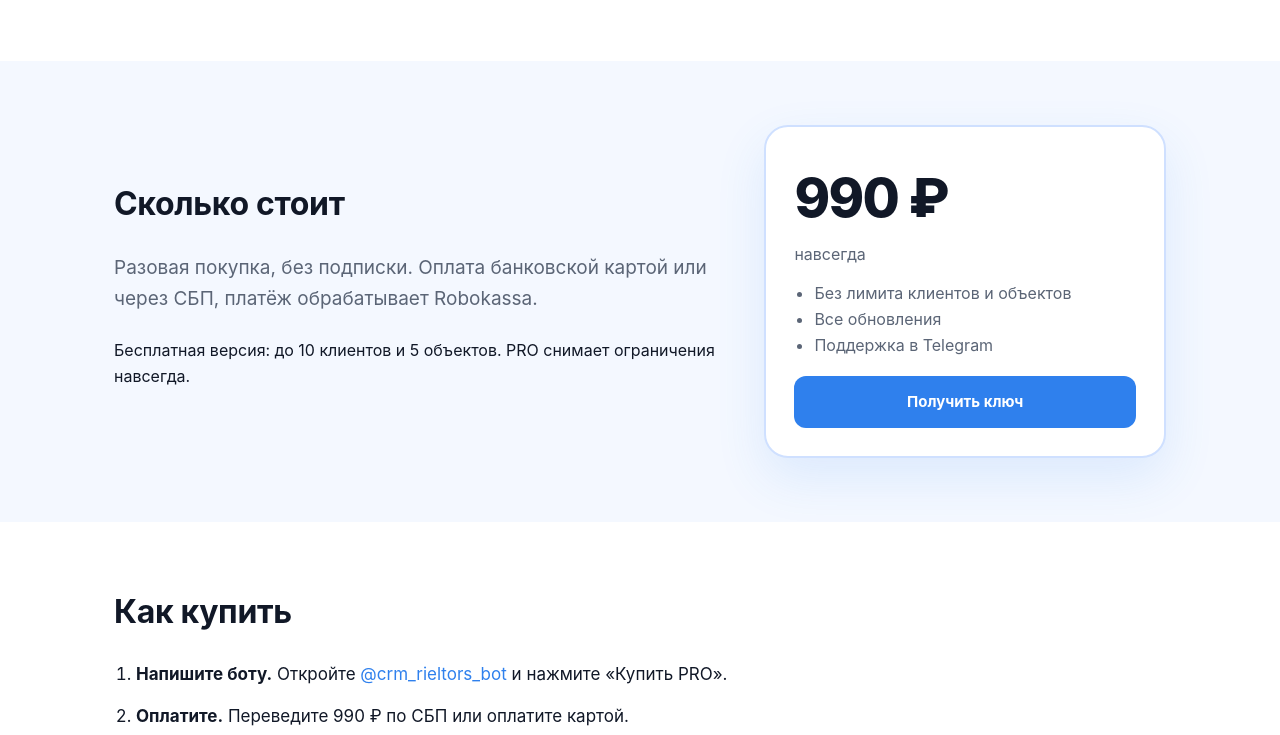
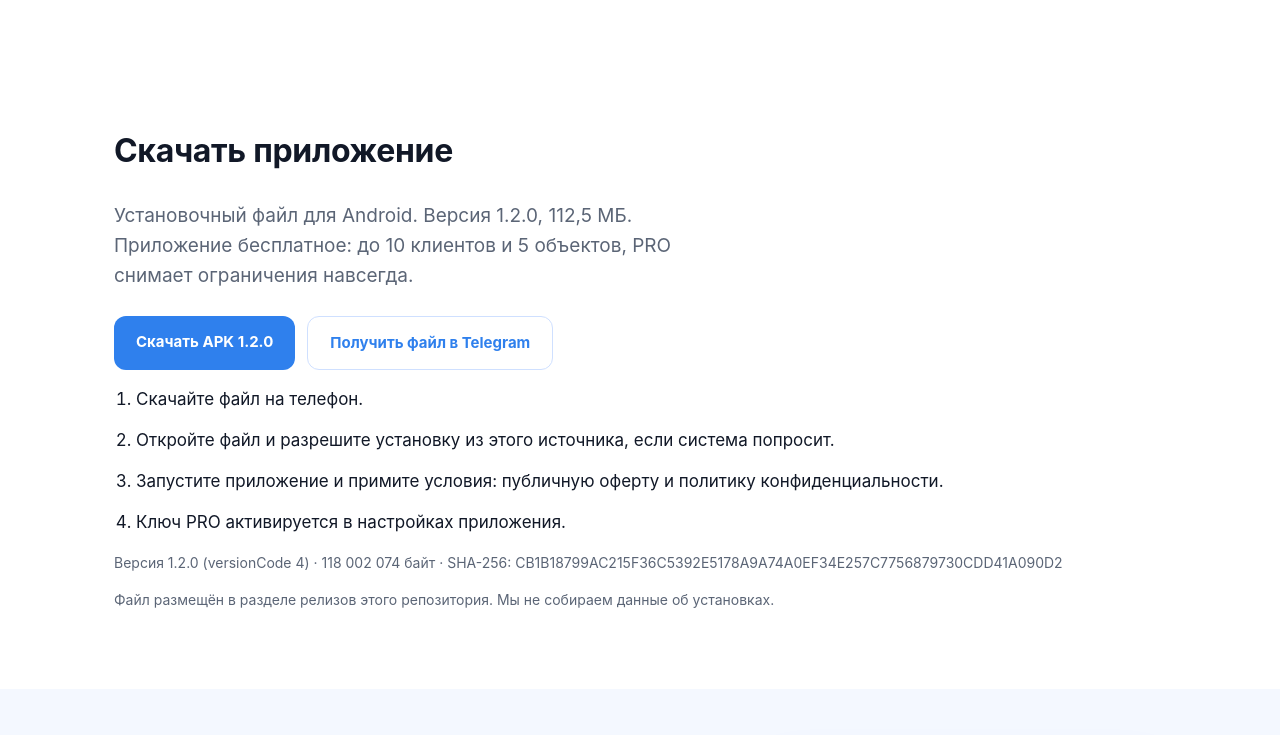
Before and after one commit to VitaliySkorickiy/crm-rieltor-site, a plain HTML site: page index.html in a window 1280 px wide. Shown: the part 1445-2180 px from the top of the page. Drawn offline with Linux system fonts and the light colour scheme.

Commit message:
feat: раздел скачивания APK на сайте

```diff
--- a/index.html
+++ b/index.html
@@ -14,6 +14,7 @@
     <a class="brand" href="index.html"><img src="icon.png" alt=""> CRM Риелтор</a>
     <nav>
       <a href="index.html#features">Возможности</a>
+      <a href="index.html#download">Скачать</a>
       <a href="index.html#price">Цена</a>
       <a href="index.html#docs">Документы</a>
       <a href="index.html#contacts">Контакты</a>
@@ -28,8 +29,8 @@
       <h1>Клиенты, объекты и задачи — в одном приложении</h1>
       <p class="lead">Работает без интернета. Данные хранятся только на телефоне. Голосовой ввод заполняет карточки, а презентация уходит клиенту без контактов собственника.</p>
       <div class="actions">
-        <a class="btn" href="https://t.me/crm_rieltors_bot">Купить в Telegram</a>
-        <a class="btn ghost" href="#features">Возможности</a>
+        <a class="btn" href="#download">Скачать APK</a>
+        <a class="btn ghost" href="https://t.me/crm_rieltors_bot">Купить PRO — 990 ₽</a>
       </div>
       <p class="note">990 ₽ навсегда · без подписки · бесплатно до 10 клиентов и 5 объектов</p>
     </div>
@@ -51,6 +52,25 @@
       <div class="feature"><span class="num">08</span><h3>Презентация без лишнего</h3><p>Фото и цена с характеристиками одним сообщением. Без контактов собственника и заметок.</p></div>
       <div class="feature"><span class="num">09</span><h3>Импорт из контактов</h3><p>Клиенты из телефонной книги: выбираете нужные контакты — карточки создаются пакетом, дубли по номеру отсекаются.</p></div>
     </div>
+  </div>
+</section>
+
+<section class="section" id="download">
+  <div class="wrap">
+    <h2>Скачать приложение</h2>
+    <p class="lead">Установочный файл для Android. Версия 1.2.0, 112,5 МБ. Приложение бесплатное: до 10 клиентов и 5 объектов, PRO снимает ограничения навсегда.</p>
+    <div class="actions">
+      <a class="btn" href="https://github.com/VitaliySkorickiy/crm-rieltor-site/releases/download/v1.2.0/crm-rieltor-1.2.0.apk">Скачать APK 1.2.0</a>
+      <a class="btn ghost" href="https://t.me/crm_rieltors_bot">Получить файл в Telegram</a>
+    </div>
+    <ol class="steps">
+      <li>Скачайте файл на телефон.</li>
+      <li>Откройте файл и разрешите установку из этого источника, если система попросит.</li>
+      <li>Запустите приложение и примите условия: публичную оферту и политику конфиденциальности.</li>
+      <li>Ключ PRO активируется в настройках приложения.</li>
+    </ol>
+    <p class="note">Версия 1.2.0 (versionCode 4) · 118 002 074 байт · SHA-256: CB1B18799AC215F36C5392E5178A9A74A0EF34E257C7756879730CDD41A090D2</p>
+    <p class="note">Файл размещён в разделе релизов этого репозитория. Мы не собираем данные об установках.</p>
   </div>
 </section>
 
@@ -82,7 +102,7 @@
       <li><strong>Оплатите.</strong> Переведите 990 ₽ по СБП или оплатите картой.</li>
       <li><strong>Получите ключ.</strong> Бот пришлёт ключ, активируйте его в «Настройках» приложения.</li>
     </ol>
-    <p class="note">Приложение для Android 7.0 и выше. Установочный файл и инструкция — в боте.</p>
+    <p class="note">Приложение для Android 7.0 и выше. Установочный файл — в разделе «Скачать» или в боте.</p>
   </div>
 </section>
 
--- a/style.css
+++ b/style.css
@@ -20,6 +20,7 @@ body {
 a { color: var(--accent); text-decoration: none; }
 a:hover { text-decoration: underline; }
 .wrap { max-width: 1100px; margin: 0 auto; padding: 0 24px; }
+section[id] { scroll-margin-top: 84px; }
 .site-header {
   position: sticky; top: 0; z-index: 20;
   background: rgba(255,255,255,.92);
```
